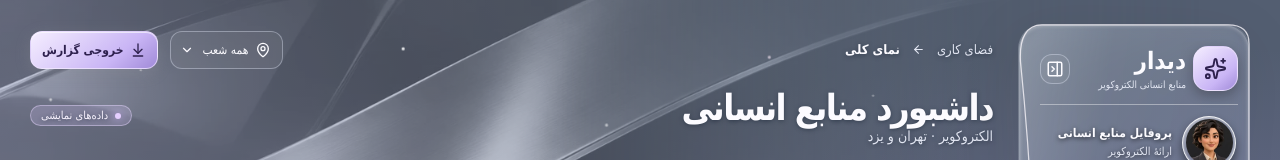
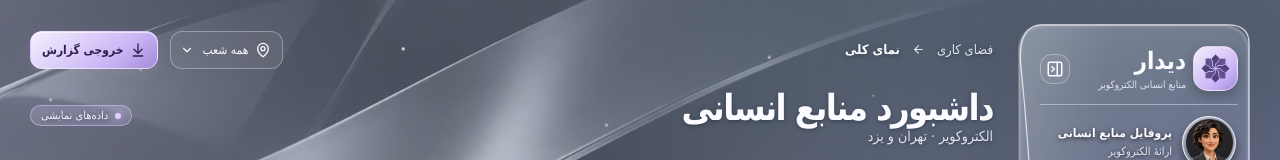
Before and after one commit to shahram-tabasi/hr-dashboard-3d, a Next.js app: page / in a window 1280 px wide. Shown: the top 160 px of the page. Built offline with nearby package versions, Linux system fonts and the light colour scheme.

Commit message:
Brand the dashboard with the Kavir logo

```diff
--- a/app/page.tsx
+++ b/app/page.tsx
@@ -4,7 +4,7 @@ import Image from 'next/image'
 import dynamic from 'next/dynamic'
 import Sky from './sky'
 import { useEffect, useState, type CSSProperties } from 'react'
-import { Activity, ArrowDownToLine, ArrowLeft, BriefcaseBusiness, Building2, BusFront, CalendarDays, ChevronDown, CircleHelp, Clock3, Database, LayoutDashboard, MapPin, Menu, PanelRightClose, PanelRightOpen, Sparkles, UserCheck, UserPlus, Users, X } from 'lucide-react'
+import { Activity, ArrowDownToLine, ArrowLeft, BriefcaseBusiness, Building2, BusFront, CalendarDays, ChevronDown, CircleHelp, Clock3, Database, LayoutDashboard, MapPin, Menu, PanelRightClose, PanelRightOpen, UserCheck, UserPlus, Users, X } from 'lucide-react'
 import { cities, getDashboard, type City } from '../lib/dashboard'
 import sources from '../lib/sources.json'
 
@@ -121,7 +121,7 @@ export default function Dashboard() {
         <svg className="sidebar-outline outline-compact" viewBox="0 0 76 852" preserveAspectRatio="none" aria-hidden="true">
           <path d="M24 1 H54 C68 1 75 8 75 22 V830 C75 844 68 851 54 851 H24 C9 851 1 837 2.5 809 C9 562 9 280 2.5 43 C1 15 9 1 24 1 Z" />
         </svg>
-        <div className="brand"><span className="brand-icon"><Sparkles size={23}/></span><div className="sidebar-label"><strong>دیدار</strong><small>منابع انسانی الکتروکویر</small></div><button className="icon-button sidebar-toggle" type="button" aria-label={toggleLabel} title={toggleLabel} aria-expanded={!collapsed} aria-controls="dashboard-navigation" onClick={() => setCollapsed(!collapsed)}><ToggleIcon size={18}/></button></div>
+        <div className="brand"><span className="brand-icon"><Image src="/kavir-logo.svg" width={29} height={29} alt="لوگوی کویر" /></span><div className="sidebar-label"><strong>دیدار</strong><small>منابع انسانی الکتروکویر</small></div><button className="icon-button sidebar-toggle" type="button" aria-label={toggleLabel} title={toggleLabel} aria-expanded={!collapsed} aria-controls="dashboard-navigation" onClick={() => setCollapsed(!collapsed)}><ToggleIcon size={18}/></button></div>
         <div className="sidebar-person">
           <span className="avatar-frame">
             <Image src="/hr-avatar.webp" alt="" width={48} height={48} />
```
Also changed, not shown: public/kavir-logo.svg (added).
